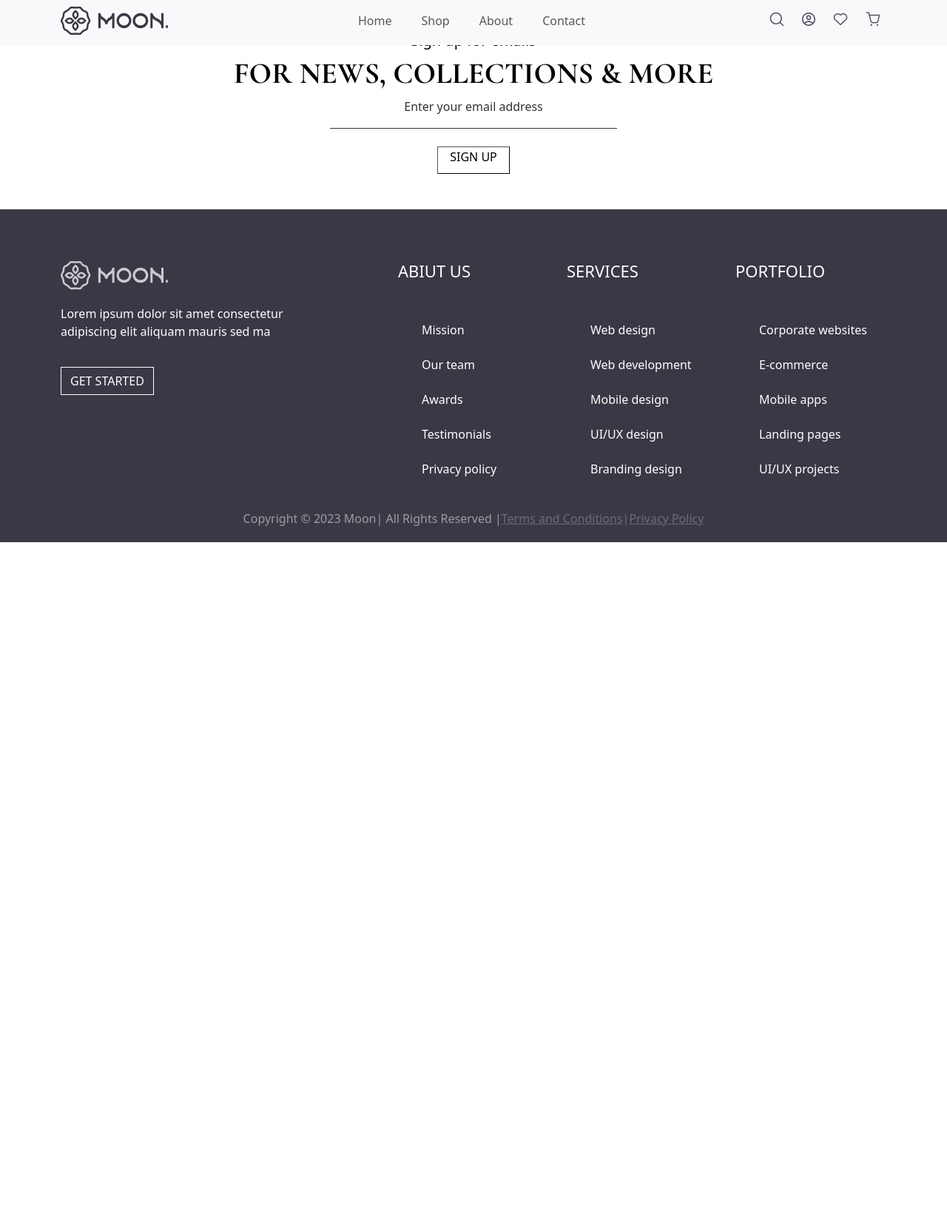
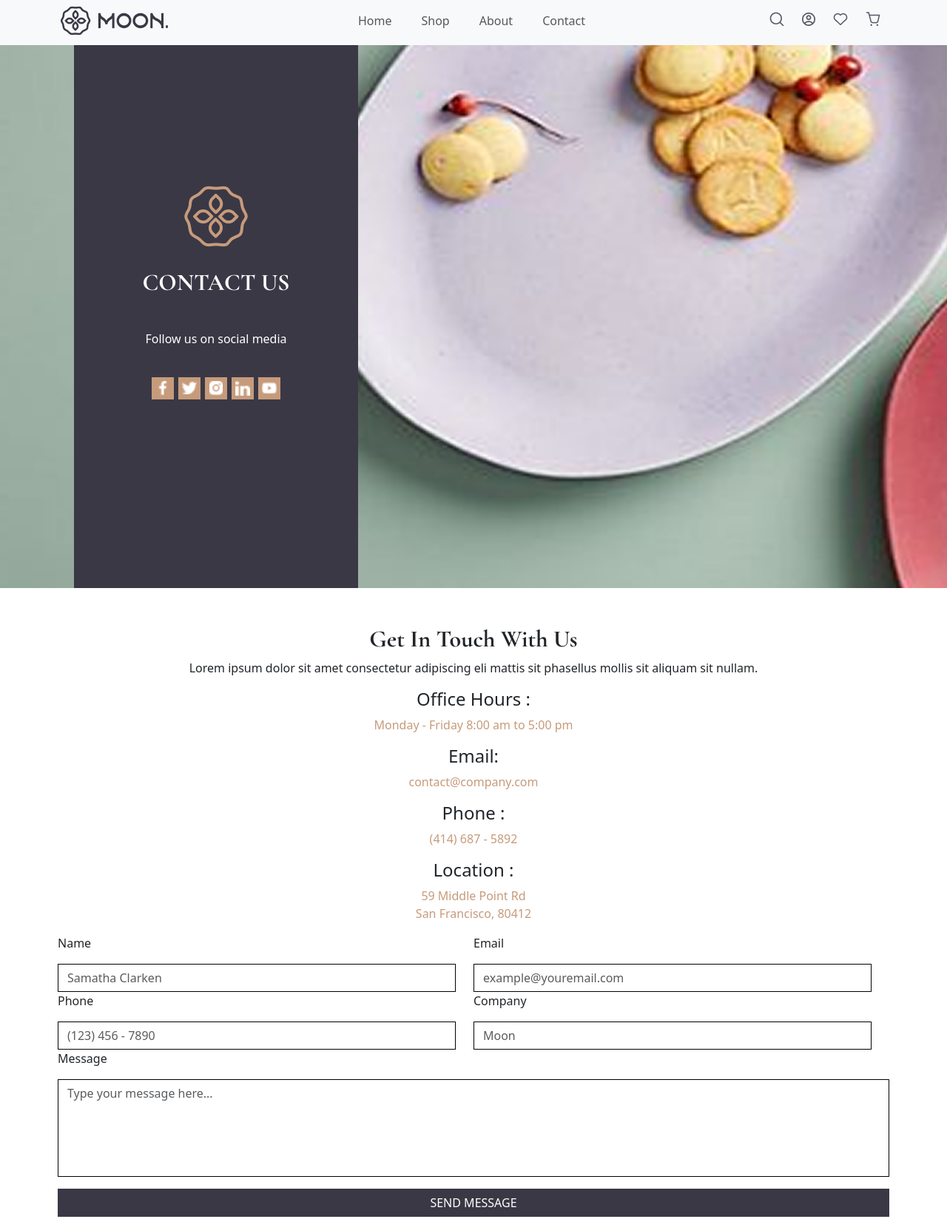
Before and after one commit to bahiyyah-kh/Moon-Ceramic-Furniture-Store-ECommerce-Website-Shop-Community-, a plain HTML site: page contact.html in a window 1280 px wide. Shown: the part 5-1653 px from the top of the page at 74% size. Before the commit the page ends 800 px from the top, so only its background shows below. Drawn offline with nearby package versions, Linux system fonts and the light colour scheme.

Commit message:
create Contact page

```diff
--- a/assets/css/main.css
+++ b/assets/css/main.css
@@ -26,7 +26,7 @@ ul li {
 
     /*  start BAT-TRANG-DINNER-SET section   */
 
-.BAT-TRANG-DINNER-SET .btn{
+.hero .btn{
     padding: 10px 60px;
     color: var(--primaryColor);
     border-radius: 0;
@@ -36,8 +36,7 @@ ul li {
     flex-direction: column;
 
 }
-.BAT-TRANG{
-    background-image: url('./../img/BAT-TRANG-DINNER-SET/flat-lay-composition-different-sized-plates-1.webp');
+.herobackground{
     background-repeat: no-repeat;
     background-size: cover;
     position: relative;
@@ -49,7 +48,6 @@ ul li {
     z-index: 0;
 }
 .rectangular{
-    background-color: #826f66;
     width: 30%;
     height: 100%;
     position: absolute;
@@ -63,7 +61,7 @@ ul li {
 }
 
 @media screen and (max-width: 700px) {
-    .BAT-TRANG{
+    .herobackground{
     width: 100%;
     z-index: 1;
     background-position: -138px 0;
@@ -275,3 +273,30 @@ ul li {
 }
 
 /* END OF ABOUT.HTML  */
+
+
+
+/*    START OF CONTACT.HTML     */
+
+.hero .rect-item a{
+  background-color: #c69b7b;
+  width: 30px;
+  height: 30px;
+  gap: 10px;
+  display: flex;
+  justify-content: center;
+  align-items: center;
+}
+.hero .rect-item a img{
+  width: 20px;
+  height: 20px;
+  object-fit: contain;
+}
+.get-in-touch{
+  padding: 50px 0;
+}
+.get-in-touch .form{
+  flex: 1 1 100%;
+  width: 100%;
+}
+/*    END OF CONTACT.HTML      */
--- a/contact.html
+++ b/contact.html
@@ -44,13 +44,13 @@
               <a class="nav-link" aria-current="page" href="./index.html">Home</a>
             </li>
             <li class="nav-item">
-              <a class="nav-link" href="">Shop</a>
+              <a class="nav-link" href="./shop.html">Shop</a>
             </li>
             <li class="nav-item">
               <a class="nav-link" href="./about.html">About</a>
             </li>
             <li class="nav-item">
-              <a class="nav-link" href="#">Contact</a>
+              <a class="nav-link" href="./contact.html">Contact</a>
             </li>
           </ul>
         </div>
@@ -84,26 +84,77 @@
       </div>
     </header>
     <main>
+      <section class="hero">
+        <div class="herobackground" style="background-image: url('./assets/img/contact/background.png'); background-position: 0 50px;">
+          <div class="rectangular gap-4" style="background-color: #3a3845;">
+            <div class="rect-item">
+              <img src="./assets/img/contact/brownIcon.webp" />
+            </div>
+            <div class="rect-item">
+              <p class="myFont text-white">CONTACT US</p>
+            </div>
+            <div class="rect-item">
+              <p class="text-white">Follow us on social media</p>
+            </div>
+            <div class="rect-item icon-link d-flex flex-row">
+              <a href="#"><img src="./assets/img/contact/Facebook.webp"></a>
+              <a href="#"><img src="./assets/img/contact/Twitter.webp"></a>
+              <a href="#"><img src="./assets/img/contact/Instagram.webp"></a>
+              <a href="#"><img src="./assets/img/contact/LinkedIn.webp"></a>
+              <a href="#"><img src="./assets/img/contact/YouTube.webp"></a>
 
-        <section class=" p-5">
-         <div class="text-black text-center g-4">
-                <div>
-                  <h5>Sign up for emails</h5>
-                  <h2 class="myFont text-uppercase" style="font-size: 40px;">
-                    For news, collections & more
-                  </h2>
-                </div>
-                <div class="pb-4">
-                 <button class="my-btn " type="button">
-                    <p>Enter your email address</p>
-                  </button>
-                </div>
-                <div>
-                  <button class="border-1 px-3 p-1 text-center bg-white" type="button">
-                    <h6>SIGN UP</h6>
-                  </button>
-                </div>
             </div>
+          </div>
+        </div>
+      </section>
+      <section class="get-in-touch text-center">
+        <div class="container g-3">
+          <div class="title">
+          <h2 class="myFont text-capitalize">Get in touch with us</h2>
+          <p>Lorem ipsum dolor sit amet consectetur adipiscing eli mattis sit phasellus mollis sit aliquam sit nullam.</p>
+        </div>
+        <div class="details">
+          <div>
+            <h4>Office Hours :</h4>
+            <p style="color: #c69b7b;">Monday - Friday  8:00 am to 5:00 pm</p>
+          </div>
+          <div>
+            <h4>Email:</h4>
+            <p style="color: #c69b7b;">contact@company.com</p>
+          </div>
+          <div>
+            <h4>Phone :</h4>
+            <p style="color: #c69b7b;">(414) 687 - 5892</p>
+          </div>
+          <div>
+            <h4>Location :</h4>
+            <p style="color: #c69b7b;">59 Middle Point Rd <br> San Francisco, 80412</p>
+          </div>
+        </div>
+        <div class="form d-flex row row-cols-1 row-cols-md-2 text-start">
+          <div class="col">
+            <p>Name</p>
+            <form><input class="form-control border-1 border-black rounded-0" type="text" placeholder="Samatha Clarken" ></form>
+          </div>
+          <div class="col">
+            <p>Email</p>
+            <form><input class="form-control border-1 border-black rounded-0" type="email" placeholder="example@youremail.com"></form>
+          </div>
+          <div class="col">
+            <p>Phone</p>
+            <form><input class="form-control border-1 border-black rounded-0" placeholder="(123) 456 - 7890"></form>
+          </div>
+          <div class="col">
+            <p>Company</p>
+            <form><input class="form-control border-1 border-black rounded-0" type="text" placeholder="Moon"></form>
+          </div>
+        </div>
+        <div class="text-start">
+            <p>Message</p>
+            <form><input class="form-control border-1  border-black rounded-0" type="text" placeholder="Type your message here..." style="padding-bottom: 100px;"></form>
+          </div>
+          <button class="btn w-100 mt-3 rounded-0" style=" background-color: #3a3845; color: white;">SEND MESSAGE</button>
+        </div>
       </section>
     </main>
     <footer class="footer text-white " style="background-color: #3a3845;">
```
Also changed, not shown: about.html (+2 -2 lines), index.html (+3 -3 lines), shop.html (+3 -22 lines), assets/img/contact/Facebook.webp (added), assets/img/contact/Instagram.webp (added), assets/img/contact/LinkedIn.webp (added), assets/img/contact/Twitter.webp (added), assets/img/contact/YouTube.webp (added), assets/img/contact/background.png (added), assets/img/contact/brownIcon.webp (added).
